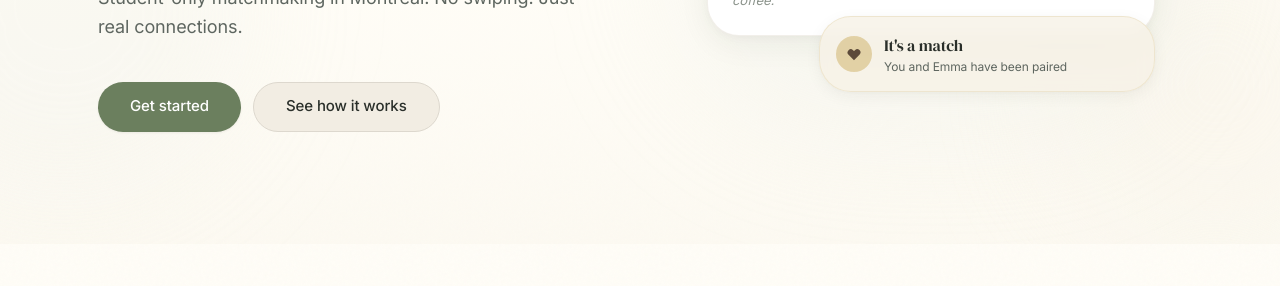
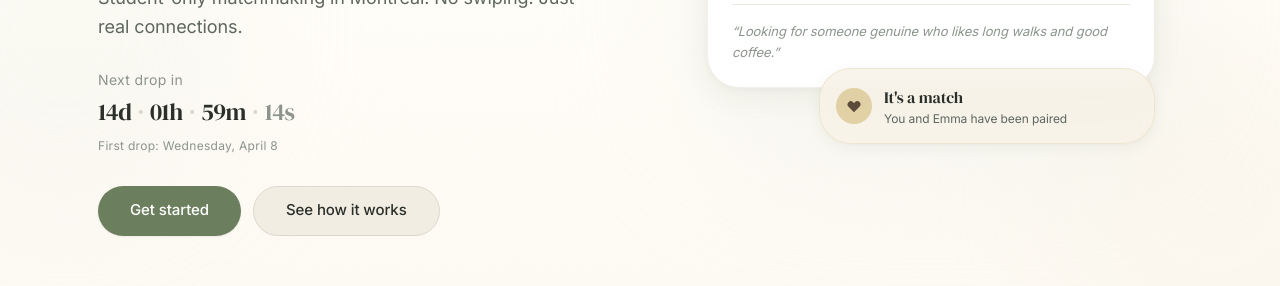
Before and after one commit to Malik1234567891011/Daisy, a Next.js app: page / in a window 1280 px wide. Shown: the part 400-686 px from the top of the page. Built offline with nearby package versions, Linux system fonts and the light colour scheme; no server answers.

Commit message:
countdown clock

```diff
--- a/src/components/landing/Hero.tsx
+++ b/src/components/landing/Hero.tsx
@@ -1,7 +1,7 @@
 import { ShieldCheck } from "lucide-react";
-import { cn } from "@/lib/utils";
 import { HERO } from "@/lib/constants";
 import Button from "@/components/ui/Button";
+import HeroCountdown from "@/components/landing/HeroCountdown";
 
 function HeroVisual() {
   return (
@@ -96,7 +96,9 @@ export default function Hero() {
               {HERO.subheadline}
             </p>
 
-            <div className="flex flex-col sm:flex-row items-center justify-center lg:justify-start gap-3 mt-10">
+            <HeroCountdown />
+
+            <div className="flex flex-col sm:flex-row items-center justify-center lg:justify-start gap-3 mt-8">
               <Button href="/onboarding" size="lg">
                 {HERO.cta}
               </Button>
--- /dev/null
+++ b/src/components/landing/HeroCountdown.tsx
@@ -0,0 +1,70 @@
+"use client";
+
+import { useState, useEffect } from "react";
+
+const FIRST_DROP = new Date("2026-04-08T18:00:00");
+
+function getTarget(): Date {
+  const now = new Date();
+  if (now < FIRST_DROP) return FIRST_DROP;
+  const wed = new Date(now);
+  wed.setDate(now.getDate() + ((3 - now.getDay() + 7) % 7 || 7));
+  wed.setHours(18, 0, 0, 0);
+  if (wed <= now) wed.setDate(wed.getDate() + 7);
+  return wed;
+}
+
+function fmt(n: number): string {
+  return String(n).padStart(2, "0");
+}
+
+export default function HeroCountdown() {
+  const [target] = useState(getTarget);
+  const [diff, setDiff] = useState(() => Math.max(0, target.getTime() - Date.now()));
+
+  useEffect(() => {
+    const id = setInterval(() => {
+      const remaining = Math.max(0, target.getTime() - Date.now());
+      setDiff(remaining);
+      if (remaining === 0) clearInterval(id);
+    }, 1000);
+    return () => clearInterval(id);
+  }, [target]);
+
+  const isFirstDrop = target.getTime() === FIRST_DROP.getTime();
+  const isLive = diff === 0;
+
+  const d = Math.floor(diff / 86_400_000);
+  const h = Math.floor((diff % 86_400_000) / 3_600_000);
+  const m = Math.floor((diff % 3_600_000) / 60_000);
+  const s = Math.floor((diff % 60_000) / 1000);
+
+  if (isLive) {
+    return (
+      <div className="mt-7 text-center lg:text-left">
+        <p className="text-sm sm:text-base text-sage font-medium tracking-wide animate-pulse">
+          Matches are live &#127804;
+        </p>
+      </div>
+    );
+  }
+
+  return (
+    <div className="mt-7 text-center lg:text-left">
+      <p className="text-[13px] sm:text-sm text-text-tertiary tracking-wide mb-1.5">
+        Next drop in
+      </p>
+      <p className="font-display text-xl sm:text-2xl text-charcoal tracking-tight">
+        {d > 0 && <><span>{d}d</span><span className="mx-1.5 text-border font-light">&middot;</span></>}
+        <span>{fmt(h)}h</span>
+        <span className="mx-1.5 text-border font-light">&middot;</span>
+        <span>{fmt(m)}m</span>
+        <span className="mx-1.5 text-border font-light">&middot;</span>
+        <span className="text-text-tertiary">{fmt(s)}s</span>
+      </p>
+      <p className="text-xs text-text-tertiary mt-2.5 tracking-wide">
+        {isFirstDrop ? "First drop: Wednesday, April 8" : "Every Wednesday at 6 PM"}
+      </p>
+    </div>
+  );
+}
```
